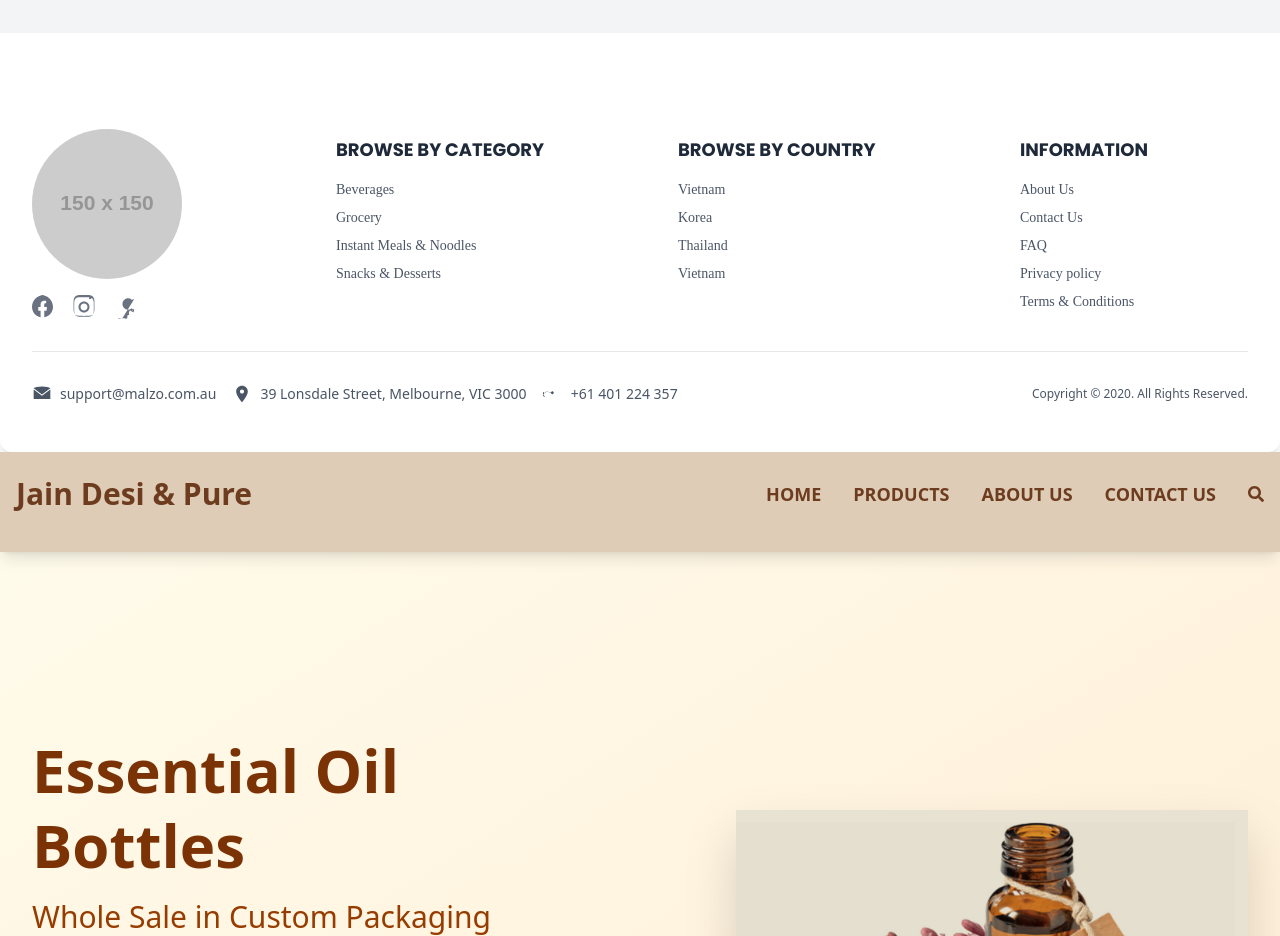
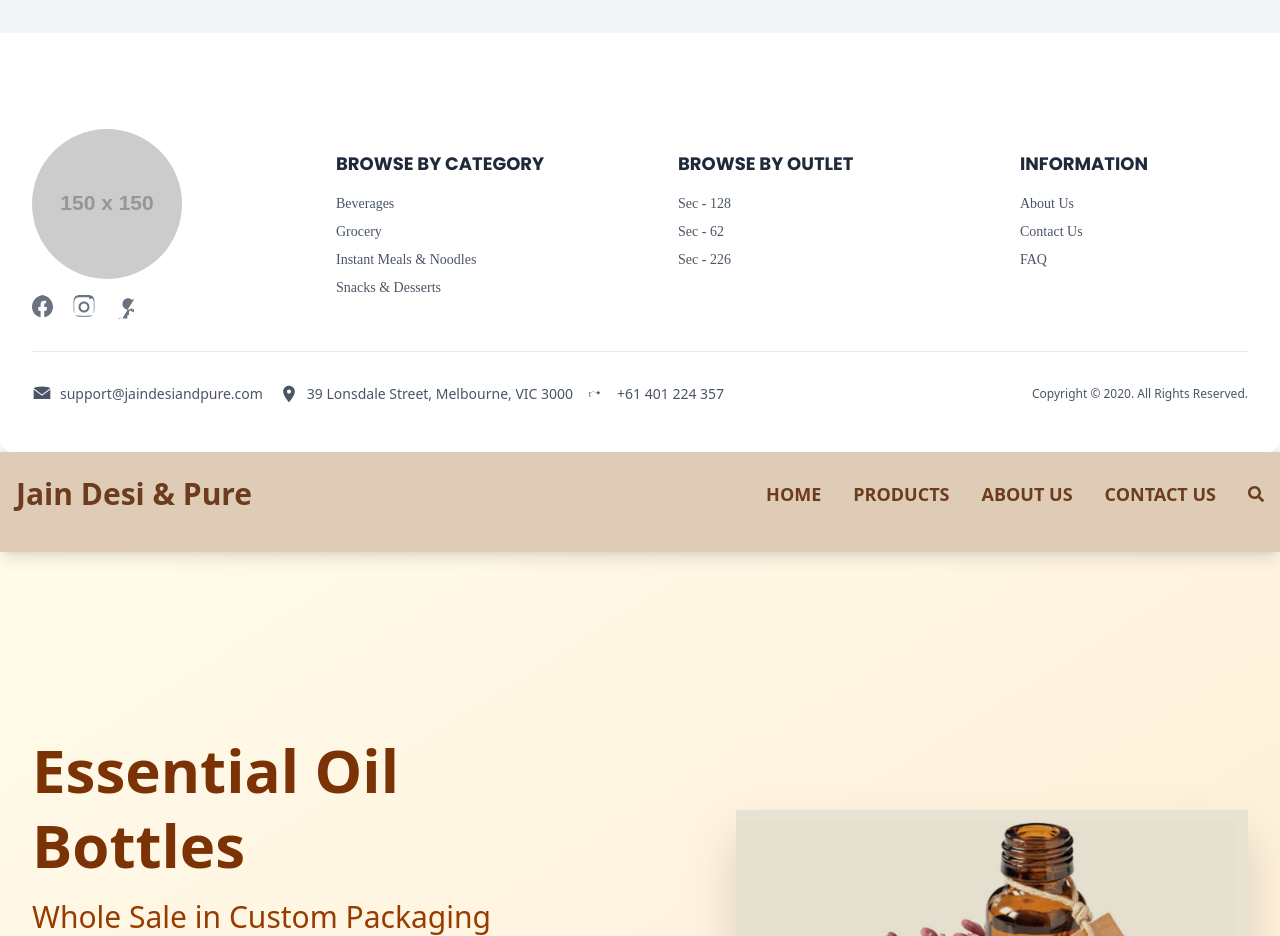
Before and after one commit to Build-Right-Studios/JDP, a React (Vite) app in the folder frontend/: page / in a window 1280 px wide. Shown: the part 3660-4596 px from the top of the page. Built offline with nearby package versions, Linux system fonts and the light colour scheme.

Commit message:
added correct info in the footer

```diff
--- a/frontend/src/components/Footer.jsx
+++ b/frontend/src/components/Footer.jsx
@@ -41,12 +41,11 @@ const Footer = () => {
               </ul>
             </div>
             <div className="mb-8 md:mb-0 w-1/2 sm:w-1/3 lg:w-1/4">
-              <h4 className="text-lg font-bold mb-4 font-['Poppins']">BROWSE BY COUNTRY</h4>
+              <h4 className="text-lg font-bold mb-4 font-['Poppins']">BROWSE BY OUTLET</h4>
               <ul className="space-y-2 text-sm text-gray-600 font-['sans-serif']">
-                <li><a href="#" className="hover:text-gray-900">Vietnam</a></li>
-                <li><a href="#" className="hover:text-gray-900">Korea</a></li>
-                <li><a href="#" className="hover:text-gray-900">Thailand</a></li>
-                <li><a href="#" className="hover:text-gray-900">Vietnam</a></li>
+                <li><a href="#" className="hover:text-gray-900">Sec - 128</a></li>
+                <li><a href="#" className="hover:text-gray-900">Sec - 62</a></li>
+                <li><a href="#" className="hover:text-gray-900">Sec - 226</a></li>
               </ul>
             </div>
             <div className="w-1/2 sm:w-1/3 lg:w-1/4">
@@ -55,8 +54,6 @@ const Footer = () => {
                 <li><a href="#" className="hover:text-gray-900">About Us</a></li>
                 <li><a href="#" className="hover:text-gray-900">Contact Us</a></li>
                 <li><a href="#" className="hover:text-gray-900">FAQ</a></li>
-                <li><a href="#" className="hover:text-gray-900">Privacy policy</a></li>
-                <li><a href="#" className="hover:text-gray-900">Terms & Conditions</a></li>
               </ul>
             </div>
           </div>
@@ -71,7 +68,7 @@ const Footer = () => {
               <svg className="w-5 h-5" fill="currentColor" viewBox="0 0 24 24" aria-hidden="true">
                 <path d="M2.02 5.02L12 12.7L21.98 5.02c-.1-.08-.2-.16-.3-.24C20.5 4.14 16.7 3 12 3S3.5 4.14 2.32 4.78C2.22 4.86 2.12 4.94 2.02 5.02zM2 6.55V18h20V6.55L12 14.24 2 6.55z" />
               </svg>
-              <span>support@malzo.com.au</span>
+              <span>support@jaindesiandpure.com</span>
             </div>
             <div className="flex items-center space-x-2">
               <svg className="w-5 h-5" fill="currentColor" viewBox="0 0 24 24" aria-hidden="true">
```
